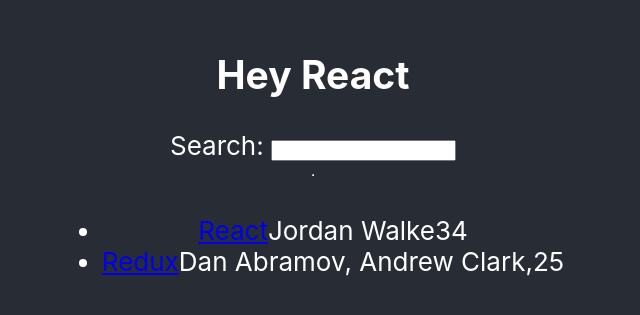
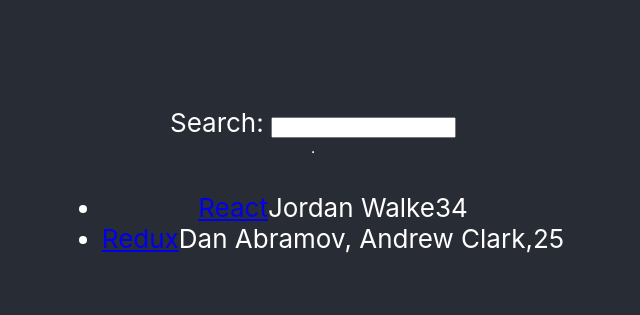
Before and after one commit to PeterHyperAung/hacker-stories, a React (Create React App) app: page / in a window 1280 px wide. Shown: the part 239-554 px from the top of the page, without its empty margins (327-967 px from the left). Built offline with nearby package versions, Linux system fonts and the light colour scheme.

Commit message:
react props

```diff
--- a/src/App.js
+++ b/src/App.js
@@ -5,25 +5,42 @@
 
 const App = () => {
   // const title = "React";
-  const welcome = {
-    greeting: "Hey",
-    title: "React",
-  };
+  // const welcome = {
+  //   greeting: "Hey",
+  //   title: "React",
+  // };
 
-  function getTitle() {
-    return welcome.title;
-  }
+  // function getTitle() {
+  //   return welcome.title;
+  // }
+
+  const stories = [
+    {
+      title: "React",
+      url: "https://reactjs.org/",
+      author: "Jordan Walke",
+      num_comments: 3,
+      points: 4,
+      objectID: 0,
+    },
+    {
+      title: "Redux",
+      url: "https://redux.js.org/",
+      author: "Dan Abramov, Andrew Clark,",
+      num_comments: 2,
+      points: 5,
+      objectID: 1,
+    },
+  ];
 
   return (
     <div className="App">
       <header className="App-header">
-        <h2>
-          {welcome.greeting} {getTitle()}
-        </h2>
+        <h2>{/* {welcome.greeting} {getTitle()} */}</h2>
         <Search />
         <hr />
         {/* render the list here */}
-        <List />
+        <List list={stories} />
         {/* and by the way: that's who you do comments in JSX */}
       </header>
     </div>
--- /dev/null
+++ b/src/components/Item.js
@@ -0,0 +1,15 @@
+const Item = (props) => {
+  const item = props.item;
+  return (
+    <li>
+      <span>
+        <a href={item.url}>{item.title}</a>
+      </span>
+      <span>{item.author}</span>
+      <span>{item.num_comments}</span>
+      <span>{item.points}</span>
+    </li>
+  );
+};
+
+export default Item;
--- a/src/components/List.js
+++ b/src/components/List.js
@@ -1,33 +1,9 @@
-const list = [
-  {
-    title: "React",
-    url: "https://reactjs.org/",
-    author: "Jordan Walke",
-    num_comments: 3,
-    points: 4,
-    objectID: 0,
-  },
-  {
-    title: "Redux",
-    url: "https://redux.js.org/",
-    author: "Dan Abramov, Andrew Clark,",
-    num_comments: 2,
-    points: 5,
-    objectID: 1,
-  },
-];
+import Item from "./Item";
 
-const List = () => (
+const List = (props) => (
   <ul>
-    {list.map((item) => (
-      <li key={item.objectID}>
-        <span>
-          <a href={item.url}>{item.title}</a>
-        </span>
-        <span>{item.author}</span>
-        <span>{item.num_comments}</span>
-        <span>{item.points}</span>
-      </li>
+    {props.list.map((item) => (
+      <Item key={item.objectID} item={item} />
     ))}
   </ul>
 );
```
